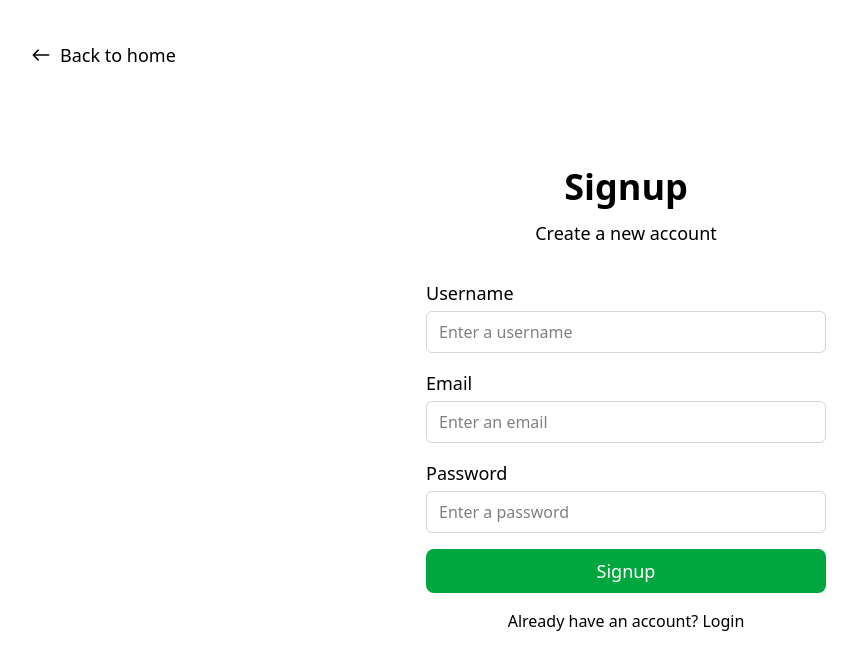
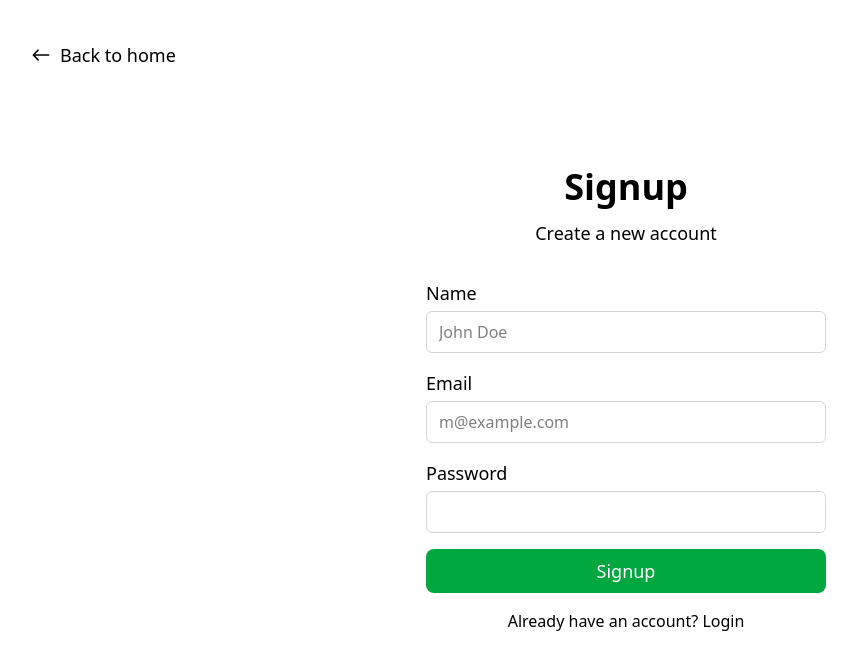
Before and after one commit to Pranish03/bike-showroom, a React app: page /signup in a window 1280 px wide. Shown: the top 670 px of the page, without its empty margins (14-871 px from the left). Built offline with nearby package versions, Linux system fonts and the light colour scheme; no server answers; the HTML template or start-up script is replaced by a standard one.

Commit message:
Finish signup with react hook form

```diff
--- a/src/components/Input.jsx
+++ b/src/components/Input.jsx
@@ -14,7 +14,7 @@ export const Input = ({ className = "", error, ...props }) => {
         {...props}
       />
       {error && error.message && (
-        <p className="mt-1 text-sm text-red-600">{error.message}</p>
+        <p className="mt-1 text-base text-red-600">{error.message}</p>
       )}
     </div>
   );
--- a/src/pages/login/index.jsx
+++ b/src/pages/login/index.jsx
@@ -64,11 +64,11 @@ export const Login = () => {
               Email
             </label>
             <Input
-              error={errors?.email}
               id="email"
               type="email"
-              placeholder="Enter your email"
+              placeholder="m@example.com"
               {...register("email")}
+              error={errors?.email}
             />
           </div>
 
@@ -77,15 +77,14 @@ export const Login = () => {
               Password
             </label>
             <Input
-              error={errors?.password}
               id="password"
               type="password"
-              placeholder="Enter your password"
               {...register("password")}
+              error={errors?.password}
             />
           </div>
 
-          {error && <p className="mt-1 text-sm text-red-600">{error}</p>}
+          {error && <p className="mt-1 text-base text-red-600">{error}</p>}
 
           <Button
             className="bg-green-600 hover:bg-green-700 disabled:hover:bg-green-600 w-full flex items-center justify-center gap-2"
--- a/src/pages/signup/index.jsx
+++ b/src/pages/signup/index.jsx
@@ -1,33 +1,47 @@
 import { useState } from "react";
+import { Link, useNavigate } from "react-router-dom";
+import { useForm } from "react-hook-form";
+import { zodResolver } from "@hookform/resolvers/zod";
+import toast from "react-hot-toast";
+import { IoIosArrowRoundBack } from "react-icons/io";
+import { ImSpinner8 } from "react-icons/im";
+import { SignupValidationSchema } from "../../schemas/authSchema";
+import { axios } from "../../lib/axios";
 import { Button } from "../../components/Button";
-import { Link, useNavigate } from "react-router-dom";
-import { IoIosArrowRoundBack } from "react-icons/io";
-import { axios } from "../../lib/axios";
-import toast from "react-hot-toast";
+import { Input } from "../../components/Input";
 
 export const Signup = () => {
+  const [error, setError] = useState("");
+  const [loading, setLoading] = useState(false);
+
   const navigate = useNavigate();
-  const [formValue, setFormValue] = useState({
-    username: "",
-    email: "",
-    password: "",
+
+  const {
+    register,
+    handleSubmit,
+    formState: { errors },
+  } = useForm({
+    defaultValues: {
+      name: "",
+      email: "",
+      password: "",
+    },
+    resolver: zodResolver(SignupValidationSchema),
   });
 
-  const onSubmit = async (e) => {
+  const onSubmit = async (data) => {
     try {
-      e.preventDefault();
-      const res = await axios.post("/auth/signup", formValue);
-      console.log(res);
-      toast.success("Welcome, please login now!");
-      setFormValue({
-        username: "",
-        email: "",
-        password: "",
-      });
+      setLoading(true);
+
+      const res = await axios.post("/auth/signup", data);
+
+      toast.success(res?.data?.message);
+
       navigate("/login");
-    } catch (error) {
-      console.log(error.response.data.error);
-      toast.error(error.response.data.error);
+    } catch (err) {
+      setError(err?.response?.data?.error);
+    } finally {
+      setLoading(false);
     }
   };
 
@@ -43,22 +57,17 @@ export const Signup = () => {
         <h1 className="text-4xl mb-3 font-bold text-center">Signup</h1>
         <p className="text-center text-lg mb-8">Create a new account</p>
 
-        <form className="space-y-4" onSubmit={onSubmit}>
+        <form className="space-y-4" onSubmit={handleSubmit(onSubmit)}>
           <div>
-            <label htmlFor="username" className="text-lg block mb-1">
-              Username
+            <label htmlFor="name" className="text-lg block mb-1">
+              Name
             </label>
-            <input
-              id="username"
+            <Input
+              id="name"
               type="text"
-              placeholder="Enter a username"
-              className="w-full rounded-md border border-gray-300 px-3 py-2 focus:outline-none focus:ring-2 focus:ring-green-500"
-              value={formValue.username}
-              onChange={(e) =>
-                setFormValue((prev) => {
-                  return { ...prev, username: e.target.value };
-                })
-              }
+              placeholder="John Doe"
+              {...register("name")}
+              error={errors?.name}
             />
           </div>
 
@@ -66,17 +75,12 @@ export const Signup = () => {
             <label htmlFor="email" className="text-lg block mb-1">
               Email
             </label>
-            <input
+            <Input
               id="email"
               type="email"
-              placeholder="Enter an email"
-              className="w-full rounded-md border border-gray-300 px-3 py-2 focus:outline-none focus:ring-2 focus:ring-green-500"
-              value={formValue.email}
-              onChange={(e) =>
-                setFormValue((prev) => {
-                  return { ...prev, email: e.target.value };
-                })
-              }
+              placeholder="m@example.com"
+              {...register("email")}
+              error={errors?.email}
             />
           </div>
 
@@ -84,21 +88,21 @@ export const Signup = () => {
             <label htmlFor="password" className="text-lg block mb-1">
               Password
             </label>
-            <input
+            <Input
               id="password"
               type="password"
-              placeholder="Enter a password"
-              className="w-full rounded-md border border-gray-300 px-3 py-2 focus:outline-none focus:ring-2 focus:ring-green-500"
-              value={formValue.password}
-              onChange={(e) =>
-                setFormValue((prev) => {
-                  return { ...prev, password: e.target.value };
-                })
-              }
+              {...register("password")}
+              error={errors?.password}
             />
           </div>
 
-          <Button className="bg-green-600 hover:bg-green-700 w-full">
+          {error && <p className="mt-1 text-base text-red-600">{error}</p>}
+
+          <Button
+            className="bg-green-600 hover:bg-green-700 disabled:hover:bg-green-600 w-full flex items-center justify-center gap-2"
+            disabled={loading}
+          >
+            {loading && <ImSpinner8 className="animate-spin" />}
             Signup
           </Button>
         </form>
--- a/src/schemas/authSchema.js
+++ b/src/schemas/authSchema.js
@@ -1,12 +1,12 @@
 import z from "zod";
 
 export const SignupValidationSchema = z.object({
-  username: z.string().optional(),
-  email: z.email(),
-  password: z.string().min(8, "Password must be at least 8 characters"),
+  name: z.string().min(3, "Name must have atleast 3 characters"),
+  email: z.email("Invalid email address"),
+  password: z.string().min(8, "Password must have atleast 8 characters"),
 });
 
 export const LoginValidationSchema = z.object({
   email: z.email("Invalid email address"),
-  password: z.string().min(8, "Password must be at least 8 characters"),
+  password: z.string().min(8, "Password must have ateast 8 characters"),
 });
```
